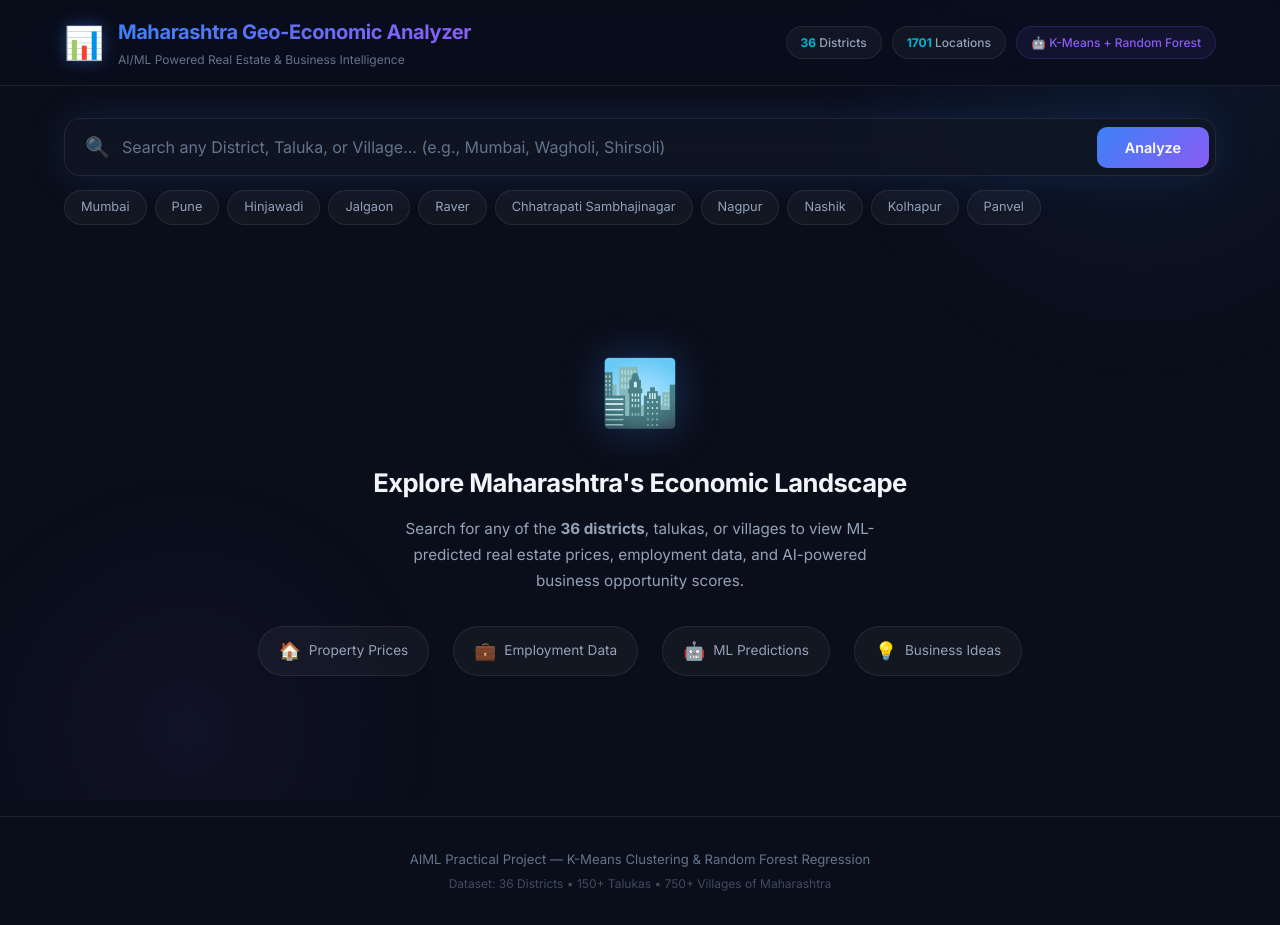
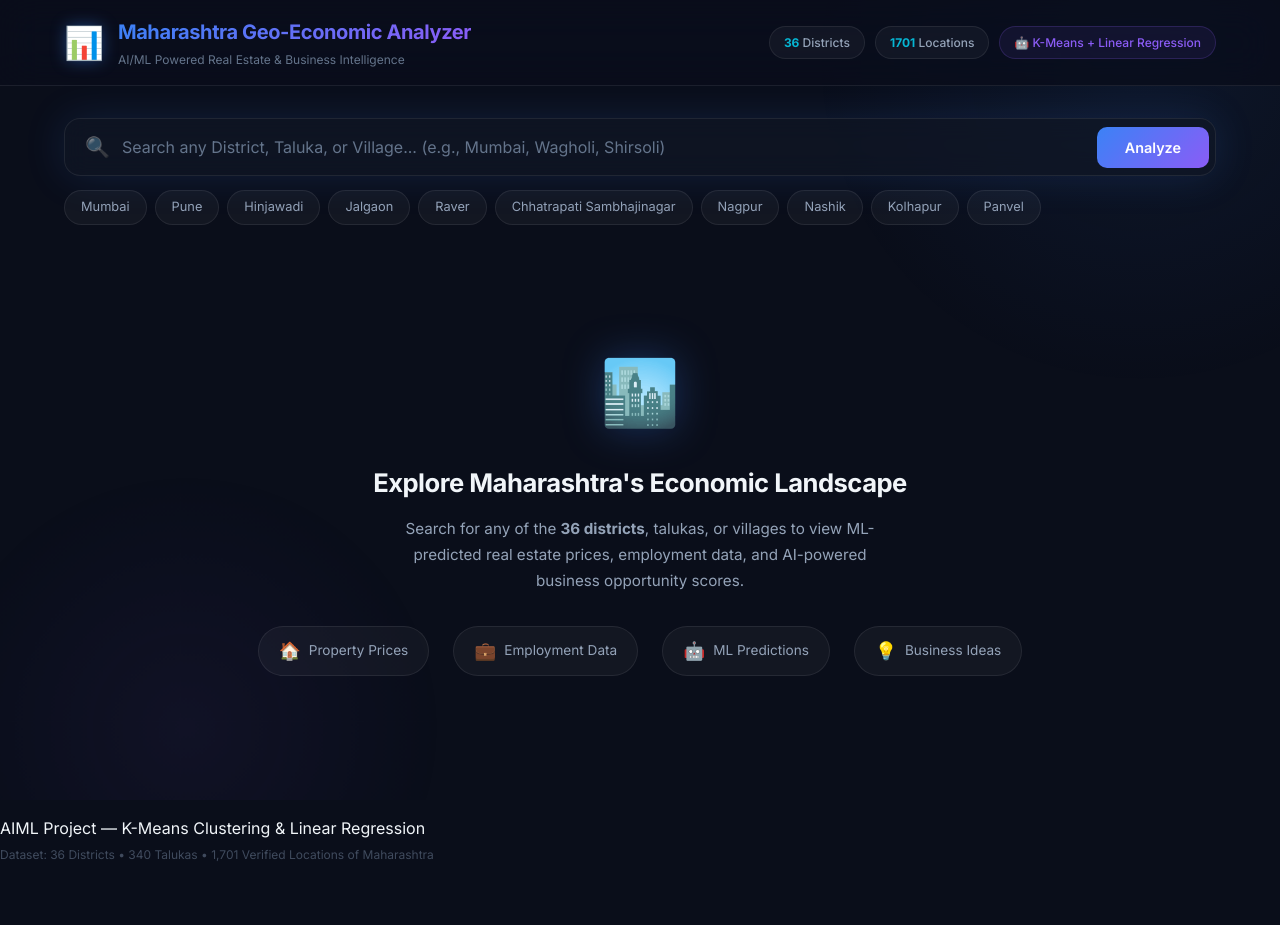
Before and after one commit to IAMNEONIRMAL2007/Maharashtra-Geo-Economic-Real-Estate-Analyzer, a plain HTML site: page index.html in a window 1280 px wide. After the commit the page ends 864 px from the top, so only its background shows below. Drawn offline with nearby package versions, Linux system fonts and the light colour scheme.

```diff
--- a/index.html
+++ b/index.html
@@ -26,7 +26,7 @@
             <div class="header-stats" id="headerStats">
                 <div class="stat-chip"><span class="stat-num" id="totalDistricts">36</span> Districts</div>
                 <div class="stat-chip"><span class="stat-num" id="totalLocations">0</span> Locations</div>
-                <div class="stat-chip algo-chip">🤖 K-Means + Random Forest</div>
+                <div class="stat-chip algo-chip">🤖 K-Means + Linear Regression</div>
             </div>
         </div>
     </header>
@@ -236,9 +236,8 @@
     </main>
 
     <!-- Footer -->
-    <footer class="footer">
-        <p>AIML Practical Project — K-Means Clustering & Random Forest Regression</p>
-        <p class="footer-sub">Dataset: 36 Districts • 150+ Talukas • 750+ Villages of Maharashtra</p>
+        <p>AIML Project — K-Means Clustering & Linear Regression</p>
+        <p class="footer-sub">Dataset: 36 Districts • 340 Talukas • 1,701 Verified Locations of Maharashtra</p>
     </footer>
 
     <!-- Chart.js CDN -->
```
Also changed, not shown: .github/workflows/deploy.yml (added).
